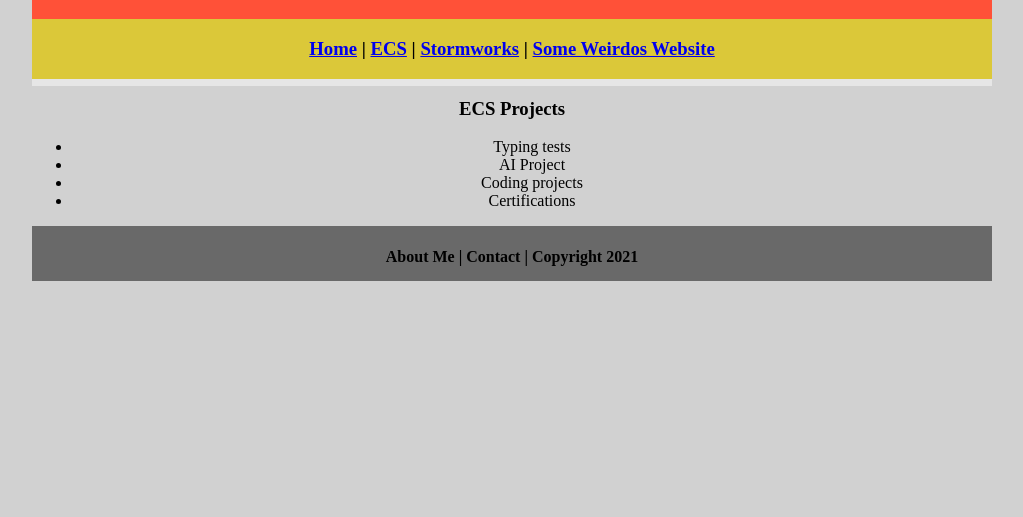
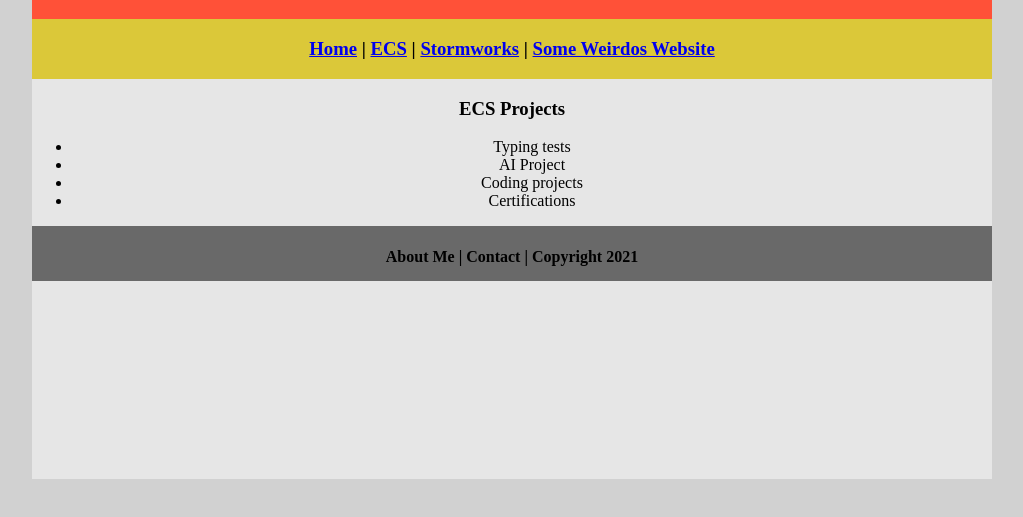
Before and after one commit to Johni3FireFly/ECSPortfolio, a plain HTML site: page ecs/index.html in a window 1280 px wide. Shown: the part 61-578 px from the top of the page, without its empty margins (128-1151 px from the left). Drawn offline with Linux system fonts and the light colour scheme.

Commit message:
Update myCSS.css

```diff
--- a/myCSS.css
+++ b/myCSS.css
@@ -34,7 +34,7 @@ body {
 	margin: 0px;
 	float: left;
 	width: 100%;
-	height: 7px;
+	height: 400px;
 	text-align: center;
 }
 .footer {
```
